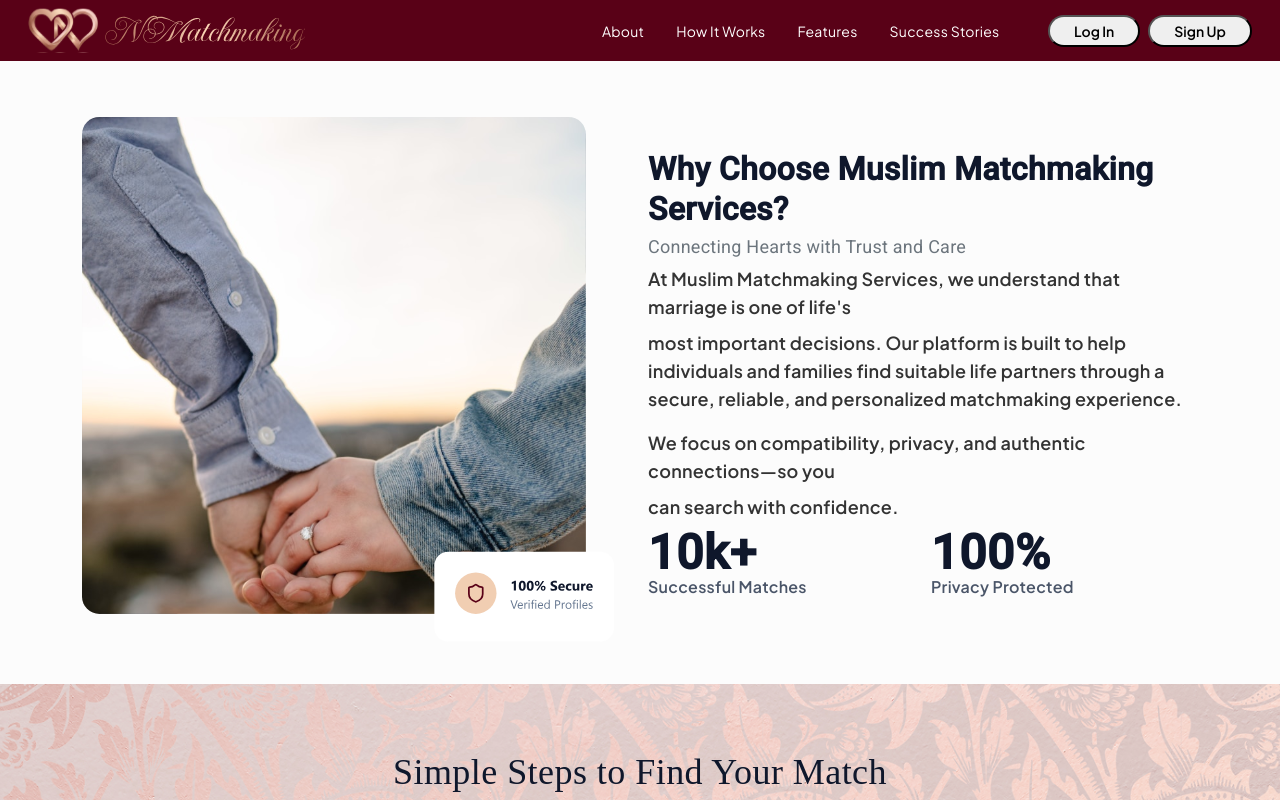
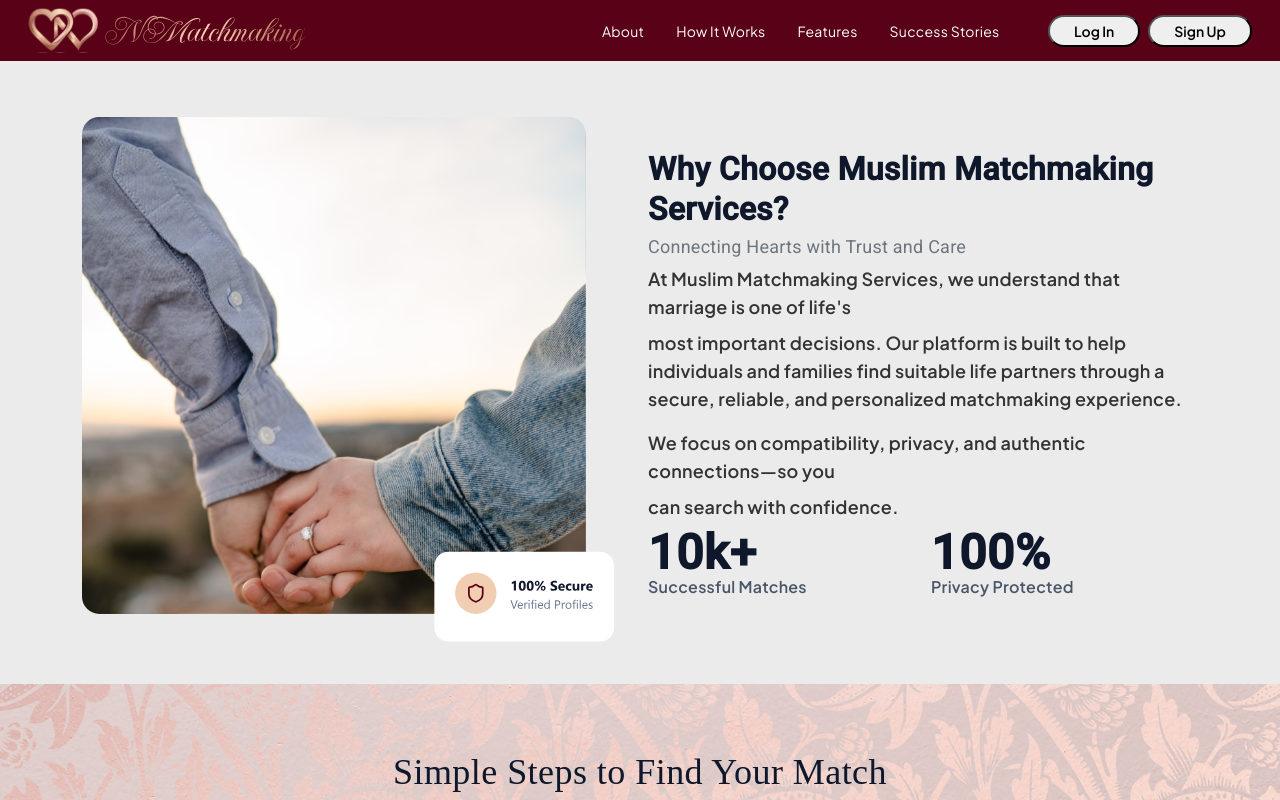
Before and after one commit to Logix-Solution/Match-Making-Front-End, an Angular app: page /#/ in a window 1280 px wide. Shown: the top 800 px of the page. Built offline with nearby package versions, Linux system fonts and the light colour scheme.

Commit message:
style change

```diff
--- a/src/app/profile/client-profile/client-profile/client-profile.component.html
+++ b/src/app/profile/client-profile/client-profile/client-profile.component.html
@@ -1 +1 @@
-<p>client-profile works!</p>
+<div class="container-fluid d-flex flex-column h-100 bg-third"></div>
--- a/src/styles.scss
+++ b/src/styles.scss
@@ -31,7 +31,7 @@ body {
   --third: #f59e0b; // orange
 
   --bg-primary: #f1ceb2; //light-peach
-  --bg-secondary: #fcfcfc; //seconday-color
+  --bg-secondary: #ebebeb; //seconday-color
   --bg-third: white; // white
   --spinner-color: #3f51b5; //nspinner-color
   --text-primary: #4a5568;
```
